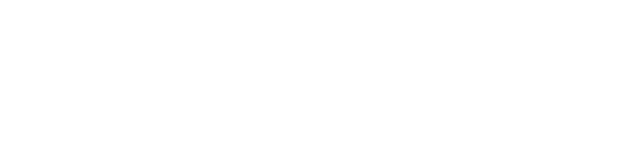
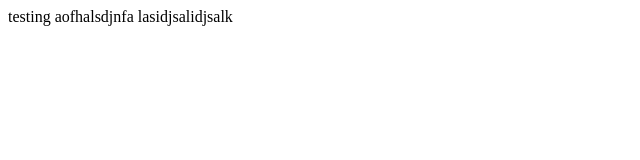
Before and after one commit to TimothySeow/testliveshare, a plain HTML site: page index.html in a window 1280 px wide. Shown: the whole page, without its empty margins (0-640 px from the left). Drawn offline with Linux system fonts and the light colour scheme.

Commit message:
testing 2nd commit

```diff
--- a/index.html
+++ b/index.html
@@ -8,8 +8,9 @@
 <body>
 
 
+testing aofhalsdjnfa
 
-
+lasidjsalidjsalk
 
 
 
```
